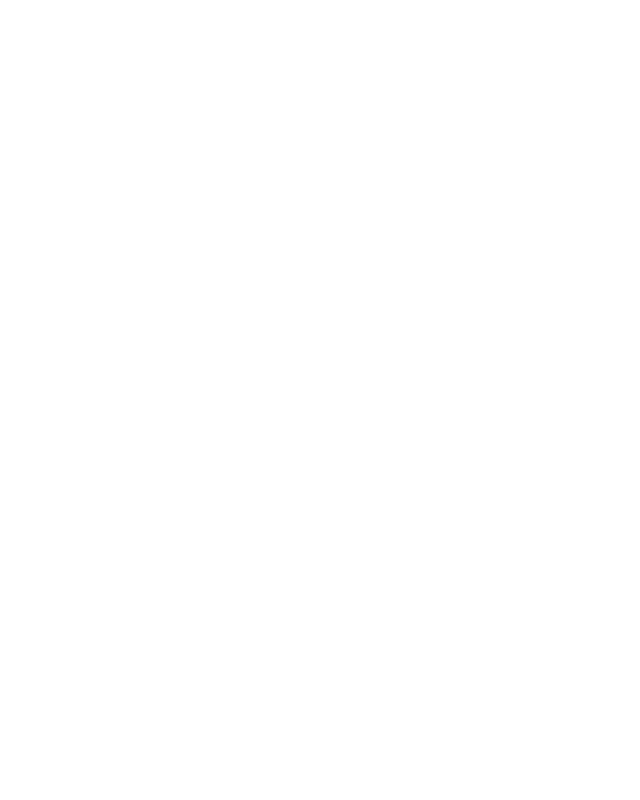
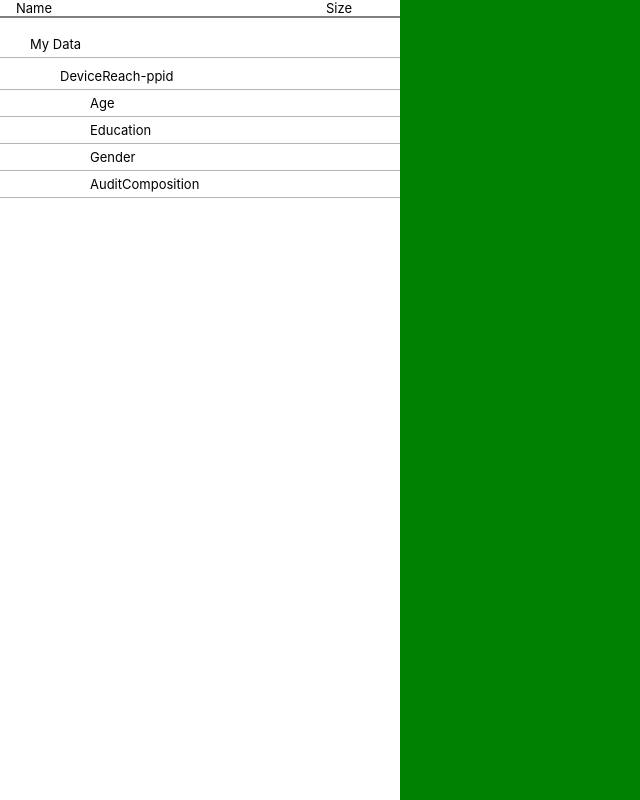
Before and after one commit to Yaozu-Xu/liveramp-test-case, a React (Create React App) app: page / in a window 1280 px wide. Shown: the whole page, without its empty margins (0-640 px from the left). Built offline with nearby package versions, Linux system fonts and the light colour scheme.

Commit message:
feat(architecture): create components & add global styles

```diff
--- /dev/null
+++ b/src/app/App.scss
@@ -0,0 +1,4 @@
+.main-container {
+    display: flex;
+    height: 800px;
+}
--- a/src/app/App.tsx
+++ b/src/app/App.tsx
@@ -1,23 +1,29 @@
 import React, { useEffect, useState } from "react";
-import "./App.css";
+import "./App.scss";
 import { fetchFolders } from './api/folder';
+import FolderSideMenu from "./components/folder-side-menu/folder-side-menu";
+import Dashboard from "./components/dashboard/dashboard";
+import { Folder } from './model/folder';
 
 function App() {
 
-  const [folders, setFolders] = useState([]);
+  const [folders, setFolders] = useState<Folder[] | []>([]);
 
   useEffect(() => {
     const fetchData = async () => {
       const data = await fetchFolders().then(res =>
         res
       );
-      setFolders(data as [])
+      setFolders(data)
     };
     fetchData();
   }, []);
 
   return (
-    <div></div>
+    <div className="main-container">
+      <FolderSideMenu folders={folders} ></FolderSideMenu>
+      <Dashboard></Dashboard>
+    </div>
   );
 }
 
--- /dev/null
+++ b/src/app/components/dashboard/dashboard.scss
@@ -0,0 +1,5 @@
+.dashboard {
+    background-color: green;
+    height: 100%;
+    flex: 1;
+}
--- /dev/null
+++ b/src/app/components/dashboard/dashboard.tsx
@@ -0,0 +1,13 @@
+import React, { useEffect, useState } from 'react';
+import './dashboard.scss';
+
+function Dashboard() {
+
+  return (
+    <div className="dashboard">
+
+    </div>
+  );
+}
+
+export default Dashboard;
--- /dev/null
+++ b/src/app/components/folder-side-menu/folder-side-menu.scss
@@ -0,0 +1,40 @@
+$level-gep: 30px;
+
+.side-menu {
+  width: 400px;
+  height: 40%;
+  font-size: 13px;
+
+  &__header {
+    border-bottom: 2px solid grey;
+    display: flex;
+    padding: 0 1rem;
+
+    span:last-child {
+      margin-left: auto;
+      margin-right: 2rem;
+    }
+  }
+
+  &__body {
+    .divider {
+      border-bottom: 1px solid #b8b3b3;
+    }
+
+    .side-menu__folder {
+      text-indent: $level-gep;
+
+      li {
+        padding: 5px 0;
+      }
+    }
+
+    .side-menu__sub-folder {
+      padding: 5px 0;
+      li:first-child {
+        text-indent: $level-gep * 2;
+      }
+      text-indent: $level-gep * 3;
+    }
+  }
+}
--- /dev/null
+++ b/src/app/components/folder-side-menu/folder-side-menu.tsx
@@ -0,0 +1,37 @@
+import React, { useEffect, useState } from 'react'
+import './folder-side-menu.scss'
+import { Folder } from '../../model/folder'
+
+type FolderSideMenuProps = {
+  folders: Folder[]
+}
+
+const FolderSideMenu = ({ folders }: FolderSideMenuProps) => {
+  return (
+    <div className="side-menu">
+      <header className="side-menu__header">
+        <span>Name</span>
+        <span>Size</span>
+      </header>
+      <div className="side-menu__body">
+        {folders.map((folder) => (
+          <ul className="side-menu__folder" key={folder.id}>
+            <li className="divider">{folder.name}</li>
+            {folder.subFolder.map((subFolder) => (
+              <li className="side-menu__sub-folder" key={subFolder.sid}>
+                <li className="divider">{subFolder.name}</li>
+                {subFolder.children.map((_) => (
+                  <div className="side-menu__sub-folder divider" key={_.cid}>
+                    {_.displayName}
+                  </div>
+                ))}
+              </li>
+            ))}
+          </ul>
+        ))}
+      </div>
+    </div>
+  )
+}
+
+export default FolderSideMenu
--- a/src/index.css
+++ b/src/index.css
@@ -7,7 +7,7 @@
   -moz-osx-font-smoothing: grayscale;
 }
 
-code {
-  font-family: source-code-pro, Menlo, Monaco, Consolas, 'Courier New',
-    monospace;
+ul {
+  list-style: none;
+  padding-inline-start: 0;
 }
--- a/tsconfig.json
+++ b/tsconfig.json
@@ -19,6 +19,7 @@
     "isolatedModules": true,
     "noEmit": true,
     "jsx": "react",
+    "noImplicitAny": true,
   },
   "include": [
     "src"
```
Also changed, not shown: src/app/App.css (deleted).
